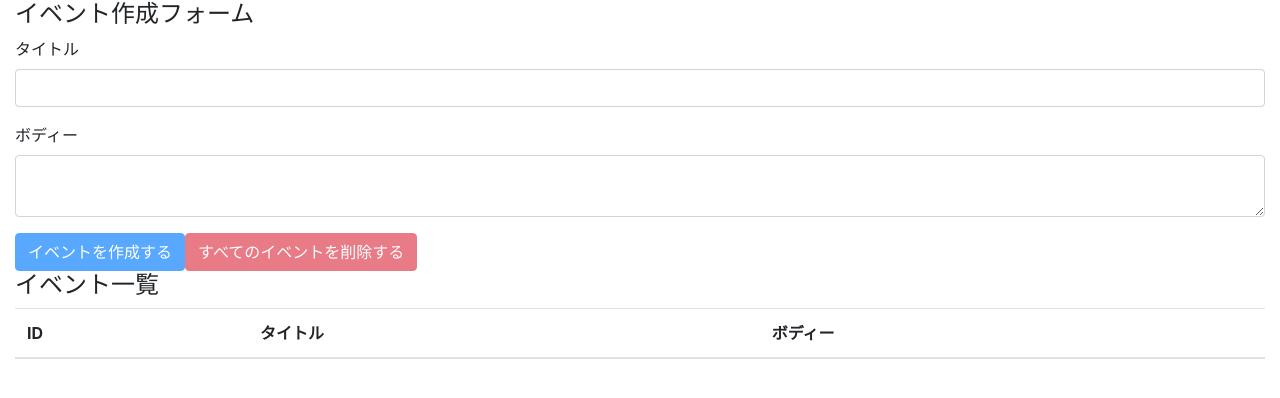
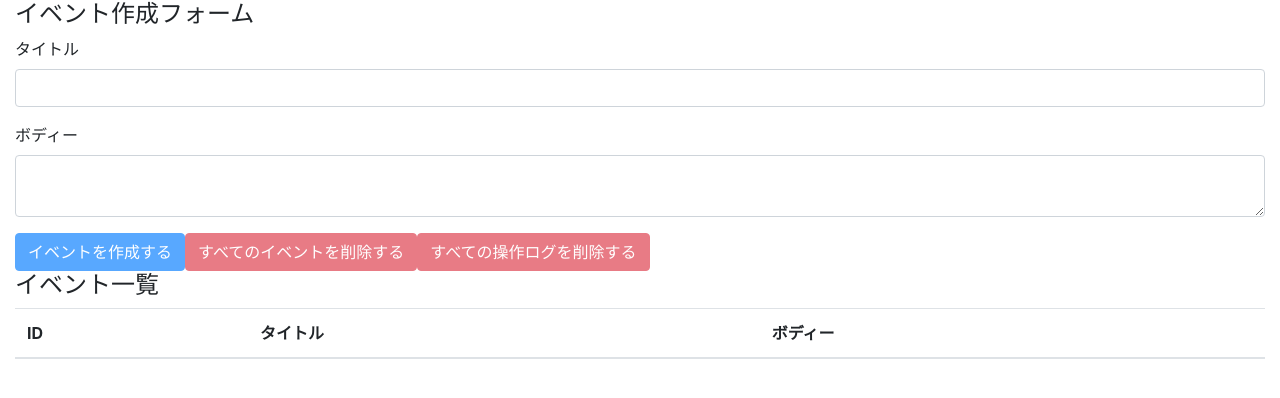
Before and after one commit to ashikasan100/react-hooks-101, a React (Create React App) app: page / in a window 1280 px wide. Shown: the top 398 px of the page. Built offline with nearby package versions, Linux system fonts and the light colour scheme.

Commit message:
delete_all_operation_logs

```diff
--- a/src/actions/index.js
+++ b/src/actions/index.js
@@ -3,4 +3,4 @@ export const DELETE_EVENT='DELETE_EVENT'
 export const DELETE_ALL_EVENT='DELETE_ALL_EVENT'
 
 export const ADD_OPERATION_LOG='ADD_OPERATION_LOG'
-export const DELETE_OPERATION_LOGS='DELETE_OPERATION_LOGS'
+export const DELETE_ALL_OPERATION_LOGS='DELETE_ALL_OPERATION_LOGS'
--- a/src/compornents/EventForm.js
+++ b/src/compornents/EventForm.js
@@ -1,7 +1,8 @@
 import React,{useContext,useState} from 'react';
-import {CREATE_EVENT,DELETE_ALL_EVENT,ADD_OPERATION_LOG,DELETE_OPERATION_LOGS} from '../actions'
+import {CREATE_EVENT,DELETE_ALL_EVENT,ADD_OPERATION_LOG,DELETE_ALL_OPERATION_LOGS} from '../actions'
 import AppContext from '../contexts/AppContext'
 import {timeCurrentIso8601} from '../utils.js'
+
 const Eventform=()=>{
   const {state,dispatch}=useContext(AppContext)
   const [title,setTitle]=useState('')
@@ -39,8 +40,16 @@ const deleteAllEvents =e =>{
     })
   }
 }
-const unCreatable = title==='' || body===''
+  const unCreatable = title==='' || body===''
+  const deleteAllOperationLogs = e=>{
+    e.preventDefault()
 
+
+    if ( window.confirm('すべての操作ログをほんとーに削除していいですか')) {
+      dispatch({type:DELETE_ALL_OPERATION_LOGS
+      })
+      }
+    }
   return(
     <>
       <h4>イベント作成フォーム</h4>
@@ -56,6 +65,7 @@ const unCreatable = title==='' || body===''
         </div>
         <button className="btn btn-primary" onClick={addEvent} disabled={unCreatable}>イベントを作成する</button>
         <button className="btn btn-danger" onClick={deleteAllEvents} disabled={state.events.length===0}>すべてのイベントを削除する</button>
+        <button className="btn btn-danger" onClick={deleteAllOperationLogs} disabled={state.operationLogs.length===0}>すべての操作ログを削除する</button>
       </form>
     </>
   )
--- a/src/reducers/operationLogs.js
+++ b/src/reducers/operationLogs.js
@@ -1,6 +1,6 @@
 import {
     ADD_OPERATION_LOG,
-    DELETE_OPERATION_LOGS
+    DELETE_ALL_OPERATION_LOGS
 } from '../actions'
 
 const operationLogs =(state=[],action) =>{
@@ -12,7 +12,7 @@ const operationLogs =(state=[],action) =>{
             }
 
             return [operationLog, ...state]
-        case DELETE_OPERATION_LOGS:
+        case DELETE_ALL_OPERATION_LOGS:
             return[]
         default:
             return state
```
